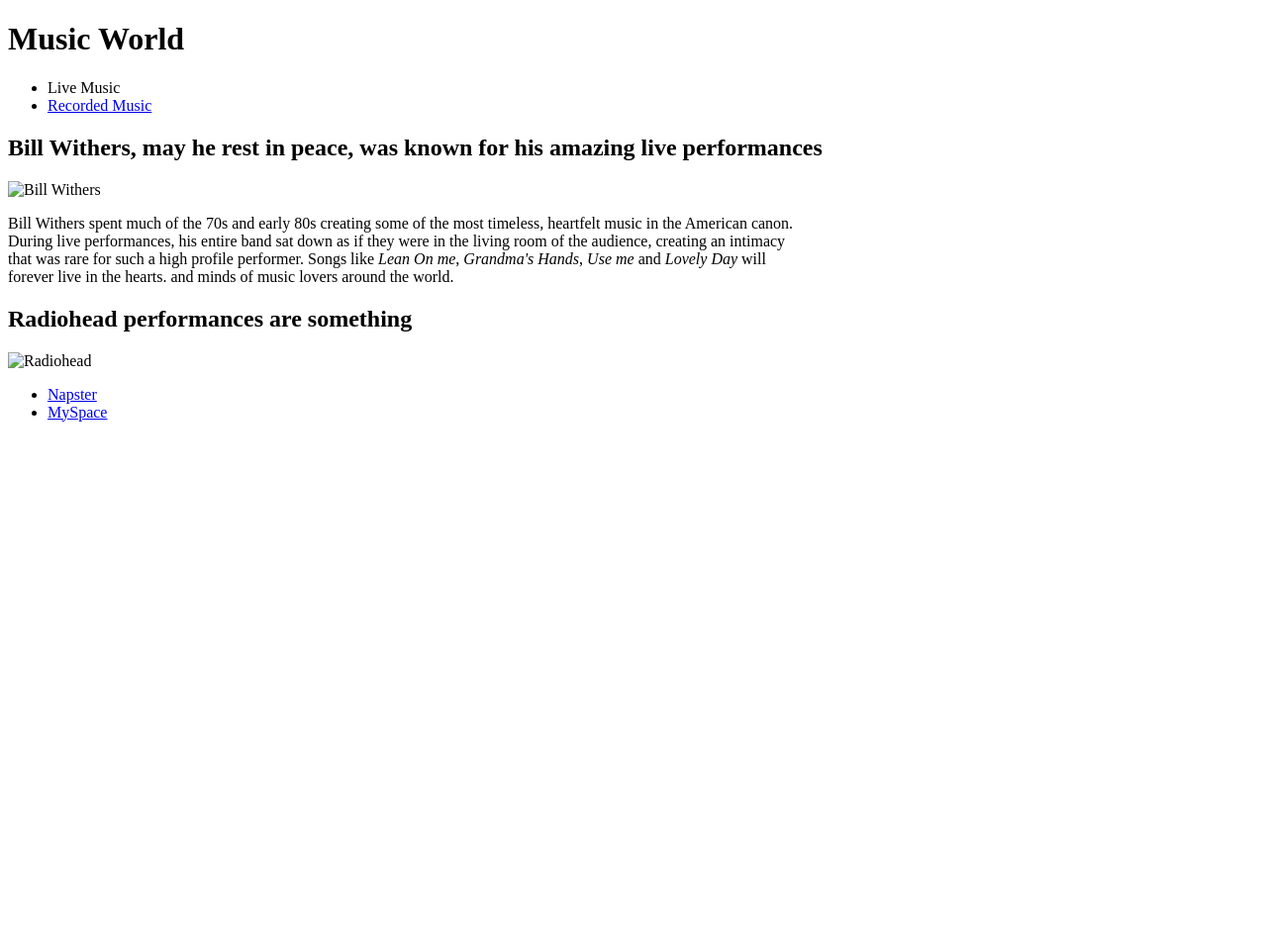
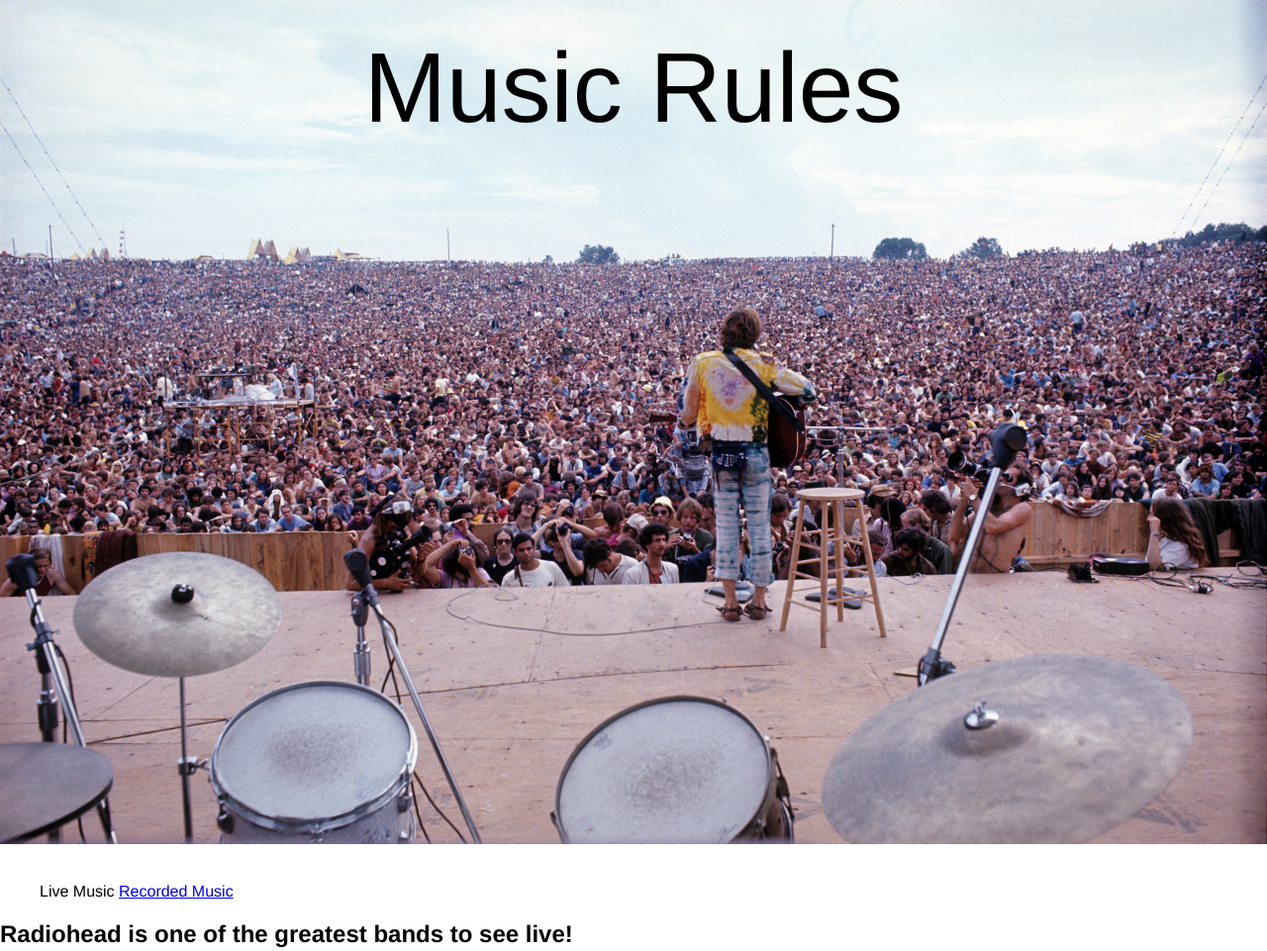
Before and after one commit to SBALDOCK/MusicWorld, a plain HTML site: page index.html in a window 1280 px wide. Shown: the top 961 px of the page at 99% size. Before the commit the page ends 800 px from the top, so only its background shows below. Drawn offline with Linux system fonts and the light colour scheme.

Commit message:
more changes

```diff
--- /dev/null
+++ b/index.css
@@ -0,0 +1,19 @@
+html {
+    height: 100%;
+  }
+  body {
+    margin: 0;
+    height: 100%;
+    font-family: helvetica;
+  }
+.container {
+    font-size: 100px;
+    position: relative;
+    text-align: center;
+    color: black;
+}
+.centered {
+    position: absolute;
+    top: 10%;
+    left: 50%;
+    transform: translate(-50%, -50%);
--- a/index.html
+++ b/index.html
@@ -1,44 +1,49 @@
 <!DOCTYPE html>
-<html lang="en">
+<html lang=“en”>
 <head>
-    <title>Music World</title>
+   <link rel="stylesheet" type="text/css" href="index.css">
+   <title>MusicWorld</title>
 </head>
 <body>
     <header>
-        <h1>Music World</h1>
+        <div class="container">
+        <img src="img/livemusic.jpeg" alt="Woodstock" style="width:100%;">
+        <div class="centered">Music Rules</div>
+        </div>
     </header>
         <nav>
             <ul>
-            <li>Live Music</li>
-            <li> <a href="index.html">Recorded Music</a></li>
+                <ui>Live Music</li>
+                <ui><a href="index.html">Recorded Music</a></li>
             </ul>
         </nav>
+
+
+
     <section>
-     <H2>
-         Bill Withers, may he rest in peace, was known for his amazing live performances
-     </H2>
-     <img src="withers.jpg" alt="Bill Withers">
-     <p>
-         Bill Withers spent much of the 70s and early 80s creating some of the most timeless, heartfelt music in the American canon. <br>
-         During live performances, his entire band sat down as if they were in the living room of the audience, creating an intimacy <br>
-         that was rare for such a high profile performer. Songs like <i>Lean On me</i>, <i>Grandma's Hands</i>, <i>Use me</i> and
-         <i>Lovely Day</i> will <br> forever live in the hearts.
-         and minds of music lovers around the world.
+        <h2>Radiohead is one of the greatest bands to see live!</h2>
+            <img src="img/radiohead.jpg" alt=“Radionhead” width="193" height=“130”>
+
+             <p>Radionhead has a reputation as being one of the most electrifying bands to see live. Few acts are able <br>
+                to perform with such energy, precision, and complexity.
              </p>
     </section>
-    <section></section>
-      <h2>
-          Radiohead performances are something
-      </h2>
-      <img src="#" alt="Radiohead">
-      <p>
+
+    <section>
+        <h2>Bill Withers, may he rest in peace, was know for his amazing live performances.</h2>
+            <img src="img/withers.jpg" alt="Bill Withers" width="193" height="130">
+            <p>Bill Withers was known for soulful hits like <i>Grandmas's Hands</i>, <i>Use Me</i>, and <i>Lovely Day</i>. <br>
+               His entire band sat while performing live, giving the audience the feeling that they were receiving an intimate <br>
+               living room performance.
             </p>
     </section>
+
     <footer>
         <ul>
-        <li><a href="https://napster.com">Napster</a></li>
-        <li><a href="https://myspace.com">MySpace</a></li>
+            <ui><a href="https:naptster.com"> Napster</a></ui>
+            <ui><a href="https:myspace.com">Myspace</a></ui>
         </ul>
     </footer>
+
 </body>
 </html>
```
Also changed, not shown: img/3212592488997905606_IMG_5768 (1).JPG (added), img/livemusic.jpeg (added), img/radiohead.jpg (added), img/withers.jpg (added). Lines whose indentation alone changed are shown as unchanged.
